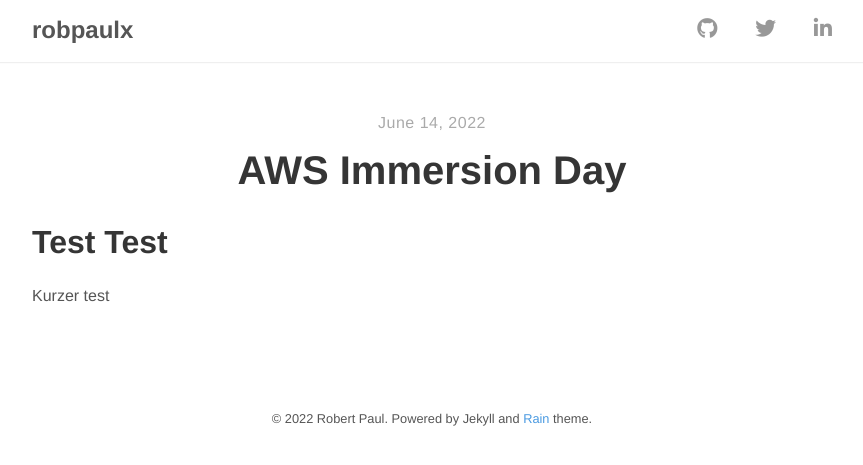
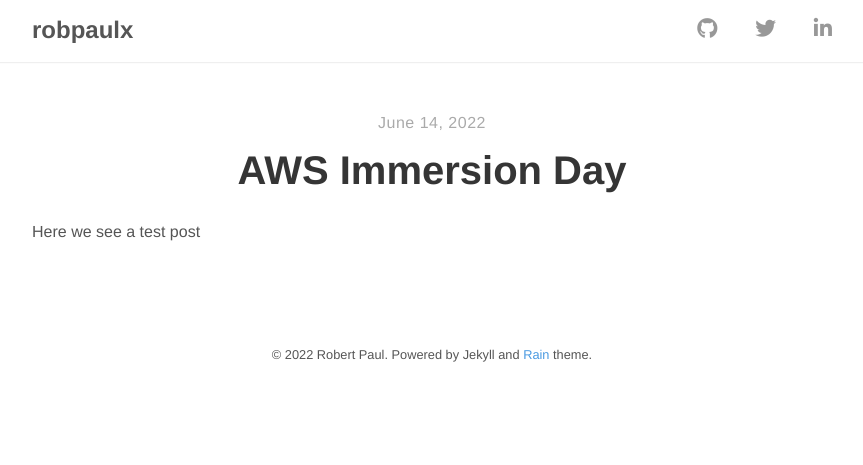
Before and after one commit to pauler285/pauler285.github.io, a Jekyll site: the page built from _posts/2022-06-14-AWS-Immersion-Day.md, in a window 1280 px wide. Shown: the top 465 px of the page, without its empty margins (208-1071 px from the left). Built offline with Jekyll 4.4.1, drawn with Linux system fonts in a browser that asks for light colours; nearby versions of some CDN libraries.

Commit message:
edited posts

```diff
--- a/_config.yml
+++ b/_config.yml
@@ -7,7 +7,7 @@ url:            https://pauler285.github.io
 author:
   name:         Robert Paul
   email:        n/a
-  url:          https://pauler285.githuhb.io
+  url:          https://pauler285.github.io
 
 # Build settings
 markdown:       kramdown
--- a/_posts/2022-06-14-AWS-Immersion-Day.md
+++ b/_posts/2022-06-14-AWS-Immersion-Day.md
@@ -4,6 +4,4 @@ title: "AWS Immersion Day"
 author: "robpaulx"
 ---
 
-# Test Test
-
-Kurzer test
+Here we see a test post
```
